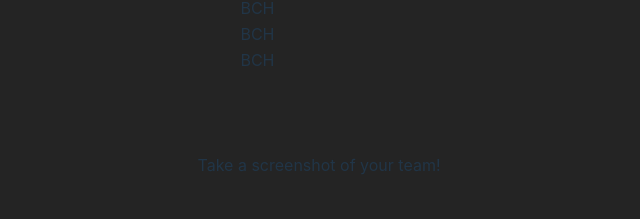
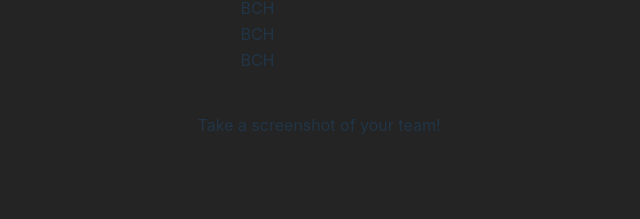
Before and after one commit to dlee1579/mocktion-draft-v3, a React (Vite) app: page /draft in a window 1280 px wide. Both pictures are taken after a click on the button "View Current Roster". Shown: the part 527-746 px from the top of the page, without its empty margins (321-961 px from the left). Built offline with nearby package versions, Linux system fonts and the light colour scheme.

Commit message:
prevent blocking screenshot text

```diff
--- a/src/pages/Draft.jsx
+++ b/src/pages/Draft.jsx
@@ -222,7 +222,7 @@ export default function Draft() {
                     <button className='bg-blue-500 hover:bg-blue-700 text-white font-bold py-2 px-4 rounded' onClick={handleViewAvailablePlayersClick}>View Available Players</button>
                 </div>
 
-                <p className="pt-20">Take a screenshot of your team!</p>
+                <p className="pt-10">Take a screenshot of your team!</p>
             </div>}
 
         </>
```
